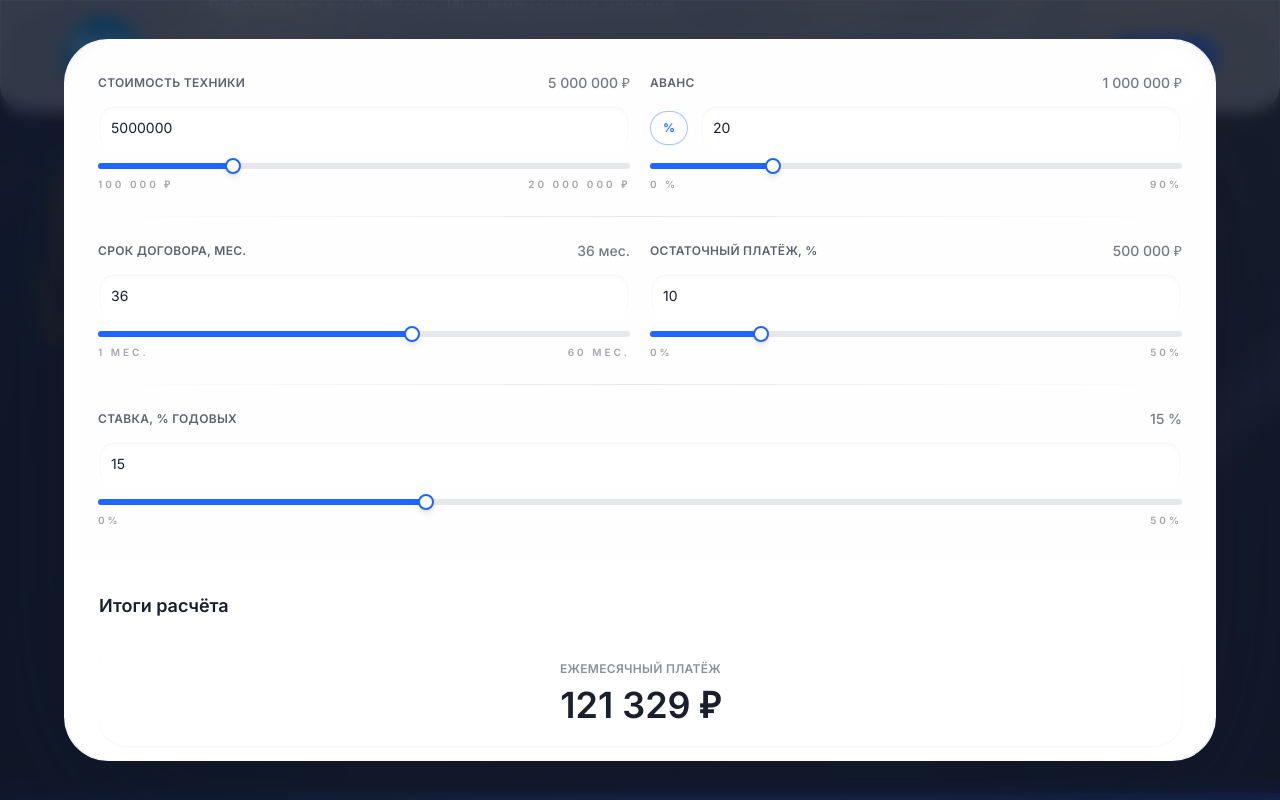
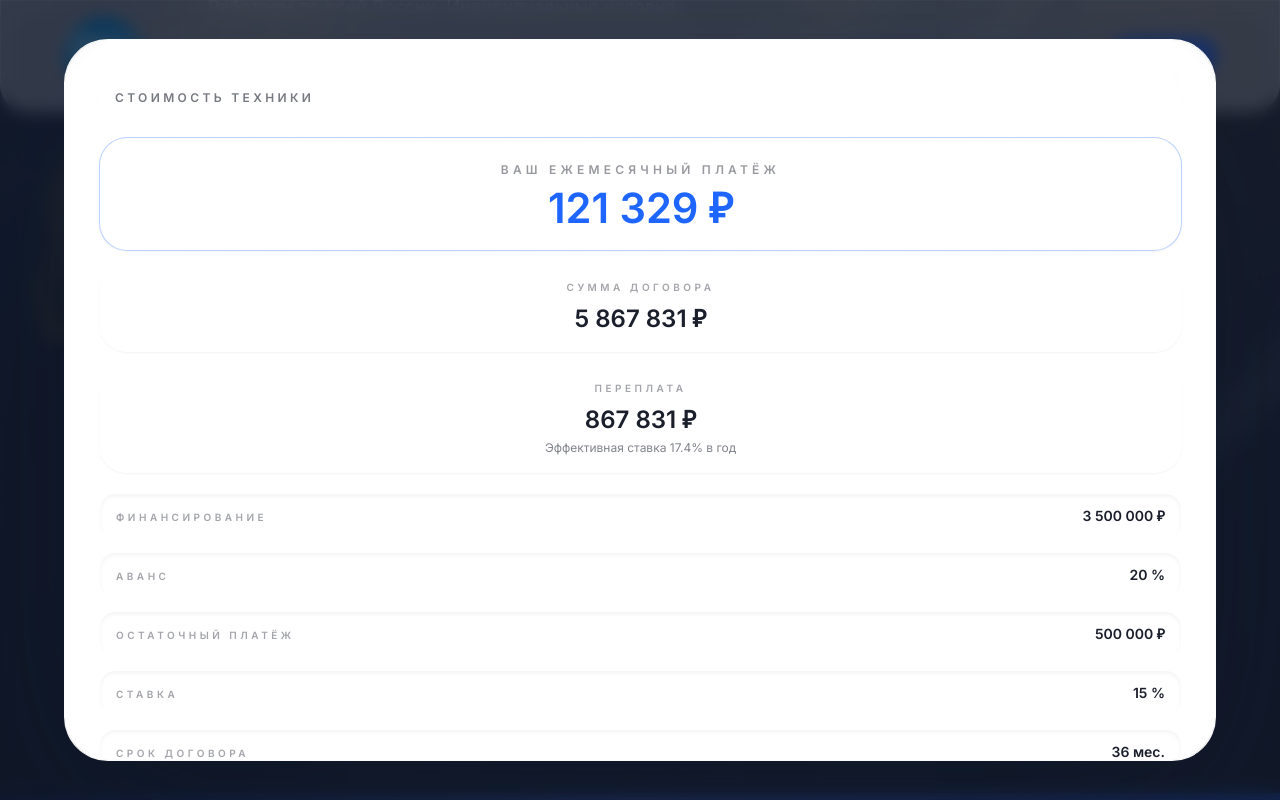
Before and after one commit to peexthree/lizing, a Next.js app: page / in a window 1280 px wide. Both pictures are taken after a click on the button "Рассчитать платёж". Built offline with nearby package versions, Linux system fonts and the light colour scheme; no server answers.

Commit message:
╨Ю╨▒╨╜╨╛╨▓╨╕╨╗ ╨║╨╛╨┤ ╨┐╤А╨╛╨╡╨║╤В╨░

```diff
--- a/components/calculator/Calculator.tsx
+++ b/components/calculator/Calculator.tsx
@@ -9,7 +9,7 @@ import { SLIDER_CONFIG } from '@/config/calculator.config';
 import CalculatorInputGroup from './CalculatorInputGroup';
 import SummaryCard from './SummaryCard';
 
-const WRAPPER_BASE = 'rounded-[2rem] border border-white/60 bg-white/90 shadow-hero backdrop-blur';
+const WRAPPER_BASE = 'rounded-[28px] border border-white/60 bg-white/95 shadow-[0_40px_90px_-55px_rgba(15,23,42,0.95)] backdrop-blur';
 
 type CalculatorProps = {
   variant?: 'page' | 'modal';
@@ -55,21 +55,27 @@ export default function Calculator({ variant = 'page', id = 'calculator' }: Calc
 
   const isModal = variant === 'modal';
 
-  const sectionClasses = isModal ? 'flex h-full flex-col' : 'py-20 sm:py-24';
+  const sectionClasses = isModal
+    ? 'flex h-full flex-col'
+    : 'relative overflow-hidden py-16 sm:py-20';
   const containerClasses = isModal
     ? 'flex h-full flex-col gap-6'
-    : 'mx-auto flex w-full max-w-6xl flex-col gap-10 px-4 sm:px-6 lg:px-8';
+    : 'relative mx-auto flex w-full max-w-5xl flex-col gap-8 px-4 sm:px-6';
   const layoutClasses = isModal
     ? `${WRAPPER_BASE} flex h-full min-h-0 flex-col overflow-hidden`
-    : `${WRAPPER_BASE} flex flex-col gap-10 p-6 sm:p-8 lg:p-10`;
+    : `${WRAPPER_BASE} grid gap-8 p-6 sm:p-8 lg:p-8 lg:grid-cols-[minmax(0,0.95fr)_minmax(0,0.85fr)]`;
+
+  const primaryMetric = {
+    title: 'Ежемесячный платёж',
+    value: formatRub(monthlyPayment),
+  };
 
   const metrics = [
-    { title: 'Ежемесячный платёж', value: formatRub(monthlyPayment), valueClassName: 'text-3xl lg:text-4xl' },
-    { title: 'Сумма договора', value: formatRub(total), valueClassName: 'text-3xl lg:text-4xl' },
+    { title: 'Сумма договора', value: formatRub(total), valueClassName: 'text-2xl' },
     {
       title: 'Переплата',
       value: formatRub(overpayment),
-      valueClassName: 'text-3xl lg:text-4xl text-accent',
+      valueClassName: 'text-2xl text-accent',
       description: `Эффективная ставка ${effectiveRate.toFixed(1)}% в год`,
     },
   ];
@@ -86,7 +92,7 @@ export default function Calculator({ variant = 'page', id = 'calculator' }: Calc
   ];
 
   const costAdvanceSection = (
-    <div className="grid gap-5 lg:grid-cols-2">
+    <div className="grid gap-3 sm:grid-cols-2">
       <CalculatorInputGroup
         id="cost"
         label="Стоимость техники"
@@ -111,7 +117,7 @@ export default function Calculator({ variant = 'page', id = 'calculator' }: Calc
           <button
             type="button"
             onClick={toggleAdvanceMode}
-            className="rounded-full border border-accent/40 bg-white/80 px-3 py-2 text-xs font-semibold text-accent shadow-sm transition hover:border-accent hover:bg-white"
+            className="rounded-full border border-accent/40 bg-white/90 px-2.5 py-1.5 text-[11px] font-semibold text-accent shadow-sm transition hover:border-accent hover:bg-white"
           >
             {advanceMode === 'percent' ? '%' : '₽'}
           </button>
@@ -124,7 +130,7 @@ export default function Calculator({ variant = 'page', id = 'calculator' }: Calc
   );
 
   const termResidualSection = (
-    <div className="grid gap-5 lg:grid-cols-2">
+    <div className="grid gap-3 sm:grid-cols-2">
       <CalculatorInputGroup
         id="term"
         label="Срок договора, мес."
@@ -169,12 +175,18 @@ export default function Calculator({ variant = 'page', id = 'calculator' }: Calc
 
   return (
     <section id={id} className={sectionClasses}>
+      {!isModal && (
+        <div
+          className="absolute inset-0 -z-10 bg-[radial-gradient(circle_at_top,_rgba(94,140,255,0.28),_transparent_55%),radial-gradient(circle_at_bottom,_rgba(29,78,216,0.32),_transparent_60%),linear-gradient(140deg,_#0f1a3b_0%,_#1e3a8a_38%,_#1e66ff_100%)]"
+          aria-hidden
+        />
+      )}
       <div className={containerClasses}>
         {!isModal && (
           <header className="max-w-3xl">
-            <p className="text-xs font-semibold uppercase tracking-[0.3em] text-dark/50">Калькулятор</p>
-            <h2 className="mt-3 text-3xl font-semibold text-dark sm:text-4xl">Рассчитайте лизинговый платёж за пару минут</h2>
-            <p className="mt-4 text-base text-dark/70">
+            <p className="text-xs font-semibold uppercase tracking-[0.3em] text-white/70">Калькулятор</p>
+            <h2 className="mt-3 text-3xl font-semibold text-white sm:text-4xl">Рассчитайте лизинговый платёж за пару минут</h2>
+            <p className="mt-4 text-base text-white/70">
               Изменяйте ключевые параметры и сразу видите, как меняется ежемесячный платёж и общие условия договора. Все расчёты
               выполняются автоматически.
             </p>
@@ -182,27 +194,50 @@ export default function Calculator({ variant = 'page', id = 'calculator' }: Calc
         )}
 
         <div className={layoutClasses}>
-          <div className={`flex flex-1 flex-col gap-6 ${isModal ? 'p-5 sm:p-6 lg:p-8' : ''}`}>
-            <div className="space-y-6">
+          <div
+            className={`flex flex-col gap-3 ${
+              isModal ? 'max-h-full overflow-y-auto p-5 sm:p-6 lg:p-8' : 'lg:max-w-sm'
+            }`}
+          >
             {costAdvanceSection}
-              <div className="h-px bg-gradient-to-r from-transparent via-dark/10 to-transparent" />
             {termResidualSection}
-              <div className="h-px bg-gradient-to-r from-transparent via-dark/10 to-transparent" />
             {rateSection}
           </div>
+
+          <div
+            className={`flex flex-col gap-5 ${
+              isModal ? 'border-t border-white/60 bg-white/80 p-5 sm:p-6 lg:p-8 lg:border-l lg:border-t-0' : 'lg:px-4'
+            }`}
+          >
+            <div className="space-y-3">
+              <div className="rounded-3xl border border-accent/30 bg-gradient-to-br from-white to-white/80 p-6 text-center shadow-sm">
+                <p className="text-xs font-semibold uppercase tracking-[0.35em] text-dark/45">Ваш ежемесячный платёж</p>
+                <p className="mt-3 text-3xl font-semibold text-accent sm:text-4xl lg:text-[2.6rem]">
+                  {primaryMetric.value}
+                </p>
               </div>
 
-          <div className={`flex flex-col gap-6 ${isModal ? 'border-t border-white/60 bg-white/80 p-5 sm:p-6 lg:p-8 lg:border-l lg:border-t-0' : 'lg:px-4'}`}>
-            <div className="space-y-5">
-              <h3 className="text-lg font-semibold text-dark">Итоги расчёта</h3>
-              <div className={`grid gap-4 ${isModal ? 'sm:grid-cols-2' : 'md:grid-cols-3'}`}>
+              <div className={`grid gap-3 ${isModal ? 'sm:grid-cols-2' : 'md:grid-cols-2'}`}>
                 {metrics.map((metric) => (
                   <SummaryCard key={metric.title} {...metric} />
                 ))}
               </div>
             </div>
+
+            <dl className="grid gap-3 text-sm text-dark/70 sm:grid-cols-2">
+              {secondaryMetrics.map((item) => (
+                <div
+                  key={item.label}
+                  className="flex items-baseline justify-between rounded-2xl border border-white/70 bg-white/80 px-4 py-3 shadow-inner"
+                >
+                  <dt className="text-[10px] font-semibold uppercase tracking-[0.35em] text-dark/40">{item.label}</dt>
+                  <dd className="text-sm font-semibold text-dark">{item.value}</dd>
+                </div>
+              ))}
+            </dl>
+
             <div className="rounded-3xl border border-dark/5 bg-white/85 p-5 text-sm text-dark/70 shadow-sm">
-              <div className="text-xs font-semibold uppercase tracking-[0.3em] text-dark/45">Ваш расчёт</div>
+              <div className="text-xs font-semibold uppercase tracking-[0.35em] text-dark/40">Ваш расчёт</div>
               <ul className="mt-3 space-y-2">
                 {summaryLines.map((line) => (
                   <li key={line} className="flex items-start gap-2 leading-relaxed">
@@ -212,15 +247,6 @@ export default function Calculator({ variant = 'page', id = 'calculator' }: Calc
                 ))}
               </ul>
             </div>
-
-            <dl className="grid gap-3 text-sm text-dark/70 sm:grid-cols-2">
-              {secondaryMetrics.map((item) => (
-                <div key={item.label} className="flex items-baseline justify-between rounded-2xl border border-white/70 bg-white/70 px-4 py-3">
-                  <dt className="text-xs font-semibold uppercase tracking-[0.2em] text-dark/50">{item.label}</dt>
-                  <dd className="text-sm font-medium text-dark">{item.value}</dd>
-                </div>
-              ))}
-            </dl>
 
             <div className="space-y-4 rounded-3xl border border-white/70 bg-white/90 p-5 shadow-sm">
               <div className="flex flex-col gap-4 lg:flex-row lg:items-center lg:justify-between">
@@ -236,7 +262,7 @@ export default function Calculator({ variant = 'page', id = 'calculator' }: Calc
                     type="button"
 
                      onClick={handleApplyToForm}
-                    className="inline-flex items-center justify-center gap-3 rounded-full bg-gradient-to-r from-accent via-accent to-blue-500 px-8 py-3 text-base font-semibold text-white shadow-[0_24px_45px_-18px_rgba(30,102,255,0.75)] transition-transform duration-200 hover:-translate-y-0.5 focus-visible:outline-none focus-visible:ring-2 focus-visible:ring-offset-2 focus-visible:ring-accent"
+                    className="inline-flex items-center justify-center gap-3 rounded-full bg-gradient-to-r from-accent via-accent to-blue-500 px-6 py-3 text-sm font-semibold text-white shadow-[0_24px_45px_-24px_rgba(30,102,255,0.75)] transition-transform duration-200 hover:-translate-y-0.5 focus-visible:outline-none focus-visible:ring-2 focus-visible:ring-offset-2 focus-visible:ring-accent"
                     aria-label="Перейти к заявке с расчётом"
                   >
                     Перейти к заявке
--- a/components/calculator/CalculatorInputGroup.tsx
+++ b/components/calculator/CalculatorInputGroup.tsx
@@ -40,27 +40,33 @@ const CalculatorInputGroup = memo(
     };
 
     return (
-      <div>
-        <div className="flex justify-between items-center">
-          <label htmlFor={id} className="block text-xs font-semibold uppercase tracking-wide text-dark/70">
+      <div className="space-y-4 rounded-3xl border border-white/60 bg-white/80 p-4 shadow-sm backdrop-blur">
+        <div className="flex flex-col gap-1">
+          <label
+            htmlFor={id}
+            className="text-xs font-semibold uppercase tracking-[0.28em] text-dark/60"
+          >
             {label}
           </label>
-          {topRightLabel && <span className="text-sm font-medium text-dark/60">{topRightLabel}</span>}
+          {topRightLabel && (
+            <span className="text-xs font-medium text-dark/45">{topRightLabel}</span>
+          )}
         </div>
-        <div className="mt-3 flex items-center gap-3">
+
+        <div className="flex flex-col items-center gap-2">
+          <div className="flex items-center gap-2 rounded-2xl border border-dark/10 bg-white/90 px-4 py-2 shadow-inner">
             {prefix}
             <input
               id={id}
               type="number"
               value={value}
               onChange={handleInputChange}
-            className="w-full rounded-2xl border border-white/70 bg-white/70 p-3 text-sm text-dark shadow-inner transition focus:border-accent/60 focus:outline-none focus:ring-2 focus:ring-accent/30"
+              className="w-full min-w-[120px] max-w-[180px] bg-transparent text-center text-xl font-medium text-dark focus:outline-none"
               min={min}
               max={max}
               step={step}
             />
           </div>
-        <div className="mt-3">
           <Slider
             min={min}
             max={max}
@@ -68,10 +74,11 @@ const CalculatorInputGroup = memo(
             value={[Math.min(Math.max(value, min), max)]}
             onValueChange={handleSliderChange}
           />
-          <div className="mt-2 flex justify-between text-[10px] font-semibold uppercase tracking-[0.3em] text-dark/40">
+        </div>
+
+        <div className="flex justify-between text-[10px] font-semibold uppercase tracking-[0.35em] text-dark/35">
           <span>{bottomLeftLabel}</span>
           <span>{bottomRightLabel}</span>
-          </div>
         </div>
       </div>
     );
--- a/components/calculator/SummaryCard.tsx
+++ b/components/calculator/SummaryCard.tsx
@@ -11,10 +11,10 @@ type SummaryCardProps = {
 
 const SummaryCard = memo(function SummaryCard({ title, value, description, valueClassName }: SummaryCardProps) {
   return (
-    <div className="rounded-3xl border border-white/60 bg-white/80 p-5 text-center shadow-sm backdrop-blur h-full flex flex-col justify-center">
-      <div className="text-xs font-semibold uppercase tracking-wide text-dark/50">{title}</div>
-      <div className={`mt-2 font-semibold text-dark ${valueClassName ?? 'text-2xl'}`}>{value}</div>
-      {description && <p className="mt-1 text-xs text-dark/60">{description}</p>}
+    <div className="flex h-full flex-col justify-center rounded-3xl border border-white/60 bg-white/80 p-4 text-center shadow-sm backdrop-blur">
+      <div className="text-[10px] font-semibold uppercase tracking-[0.35em] text-dark/40">{title}</div>
+      <div className={`mt-2 font-semibold text-dark ${valueClassName ?? 'text-xl'}`}>{value}</div>
+      {description && <p className="mt-1 text-xs text-dark/55">{description}</p>}
     </div>
   );
 });
--- a/components/calculator/ui/Slider.tsx
+++ b/components/calculator/ui/Slider.tsx
@@ -14,10 +14,10 @@ const Slider = React.forwardRef<
     className={`relative flex w-full touch-none select-none items-center ${className ?? ''}`}
     {...props}
   >
-    <SliderPrimitive.Track className="relative h-1.5 w-full grow overflow-hidden rounded-full bg-dark/10">
-      <SliderPrimitive.Range className="absolute h-full bg-accent" />
+    <SliderPrimitive.Track className="relative h-[2px] w-full grow overflow-hidden rounded-full bg-dark/10">
+      <SliderPrimitive.Range className="absolute h-full bg-gradient-to-r from-accent to-blue-500" />
     </SliderPrimitive.Track>
-    <SliderPrimitive.Thumb className="block h-4 w-4 rounded-full border-2 border-accent bg-white shadow-md transition-colors focus-visible:outline-none focus-visible:ring-2 focus-visible:ring-accent focus-visible:ring-offset-2 disabled:pointer-events-none disabled:opacity-50" />
+    <SliderPrimitive.Thumb className="block h-3 w-3 rounded-full border border-white bg-accent shadow-[0_6px_14px_-6px_rgba(30,102,255,0.65)] transition-transform focus-visible:outline-none focus-visible:ring-2 focus-visible:ring-accent/70 focus-visible:ring-offset-2 focus-visible:ring-offset-white disabled:pointer-events-none disabled:opacity-50" />
   </SliderPrimitive.Root>
 ));
 
--- a/hooks/useLeasingCalculator.ts
+++ b/hooks/useLeasingCalculator.ts
@@ -182,10 +182,13 @@ export function useLeasingCalculator() {
     }
   }, [advanceMode, clamp, cost]);
 
-  const handleCostChange = useCallback((value: number) => {
+  const handleCostChange = useCallback(
+    (value: number) => {
       const safeValue = clamp(value, SLIDER_CONFIG.cost.min, SLIDER_CONFIG.cost.max);
       dispatch({ type: 'SET_COST', value: safeValue });
-  }, [clamp]);
+    },
+    [clamp],
+  );
 
   const toggleAdvanceMode = useCallback(() => {
     dispatch({ type: 'TOGGLE_ADVANCE_MODE', advanceRub, advancePercent });
@@ -205,7 +208,6 @@ const persistSummary = useCallback((summary: string) => {
       return false;
     }
   }, []);
-
 
   const handleApplyToForm = useCallback(() => {
     const parsed = CALCULATION_SCHEMA.safeParse(state);
@@ -274,7 +276,14 @@ const persistSummary = useCallback((summary: string) => {
     window.localStorage.setItem(STORAGE_KEY, JSON.stringify(payload.data));
   }, [state]);
 
-const handleSaveCalculation = useCallback(() => persistSummary(calculations.detailedSummary), [calculations.detailedSummary, persistSummary]);
+  useEffect(() => {
+    persistSummary(calculations.detailedSummary);
+  }, [calculations.detailedSummary, persistSummary]);
+
+  const handleSaveCalculation = useCallback(
+    () => persistSummary(calculations.detailedSummary),
+    [calculations.detailedSummary, persistSummary],
+  );
 
   return {
     state,
```
Lines whose indentation alone changed are shown as unchanged.
